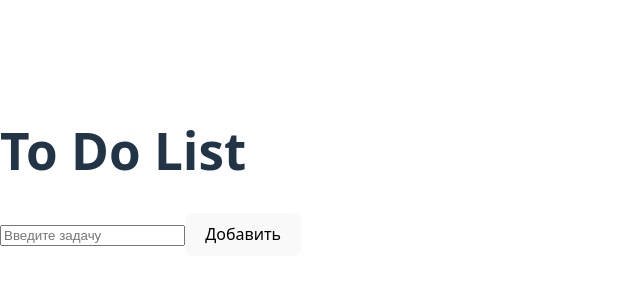
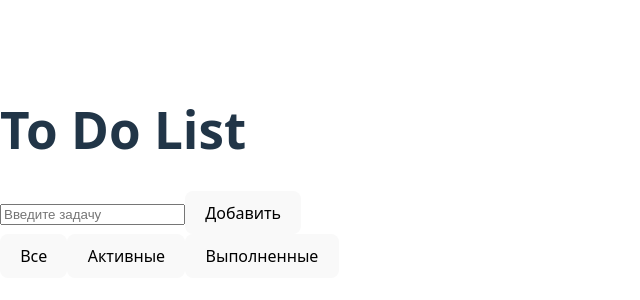
Before and after one commit to glovas96/to-do-list, a React (Vite) app: page / in a window 1280 px wide. Shown: the part 220-520 px from the top of the page, without its empty margins (0-640 px from the left). Built offline with nearby package versions, Linux system fonts and the light colour scheme.

Commit message:
Filter tasks by status

```diff
--- a/src/App.jsx
+++ b/src/App.jsx
@@ -5,14 +5,17 @@ function App() {
   const [tasks, setTasks] = useState([]);
   // state input
   const [input, setInput] = useState("");
+  // state filter
+  const [filter, setFilter] = useState("all");
 
+   // add task
   const addTask = () => {
-    if (input.trim() === "") return; // skip empty
+    if (input.trim() === "") return; // skip empty input
     setTasks([...tasks, { id: Date.now(), text: input, completed: false }]);
     setInput(""); // clear input
   };
 
-  // toggle status
+  // toggle task status
   const toggleTask = (id) => {
     setTasks(
       tasks.map((task) =>
@@ -26,9 +29,18 @@ function App() {
     setTasks(tasks.filter((task) => task.id !== id));
   };
 
+  // filter tasks by status
+  const filteredTasks = tasks.filter((task) => {
+    if (filter === "active") return !task.completed;
+    if (filter === "completed") return task.completed;
+    return true;
+  });
+
   return (
     <div>
       <h1>To Do List</h1>
+
+      {/* input + add button */}
       <input
         value={input}
         onChange={(e) => setInput(e.target.value)}
@@ -36,17 +48,27 @@ function App() {
       />
       <button onClick={addTask}>Добавить</button>
 
+      {/* filter buttons */}
+      <div>
+        <button onClick={() => setFilter("all")}>Все</button>
+        <button onClick={() => setFilter("active")}>Активные</button>
+        <button onClick={() => setFilter("completed")}>Выполненные</button>
+      </div>
+
+      {/* tasks list */}
       <ul>
-        {tasks.map((task) => (
+        {filteredTasks.map((task) => (
           <li key={task.id}>
             <input
               type="checkbox"
               checked={task.completed}
               onChange={() => toggleTask(task.id)}
             />
+            {/* task text with line-through if done */}
             <span style={{ textDecoration: task.completed ? "line-through" : "none" }}>
               {task.text}
             </span>
+            {/* delete button */}
             <button onClick={() => deleteTask(task.id)}>Удалить</button>
           </li>
         ))}
```
